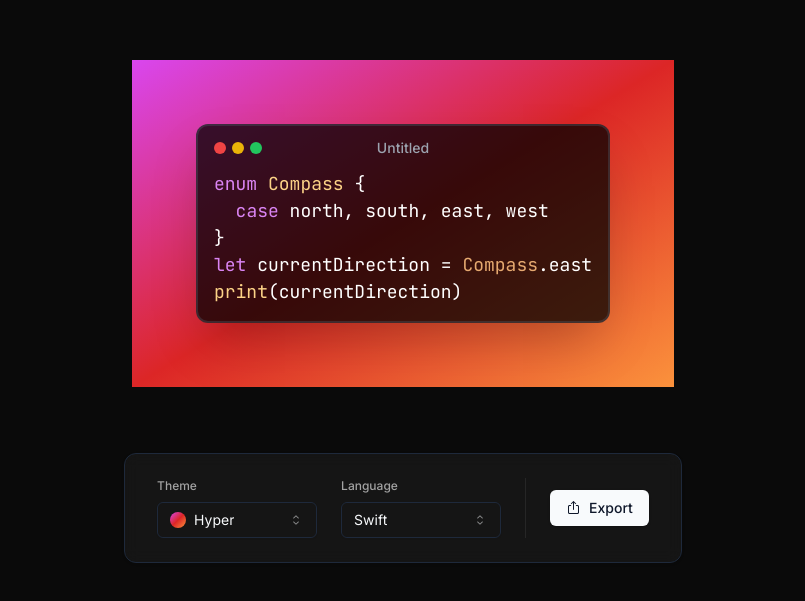
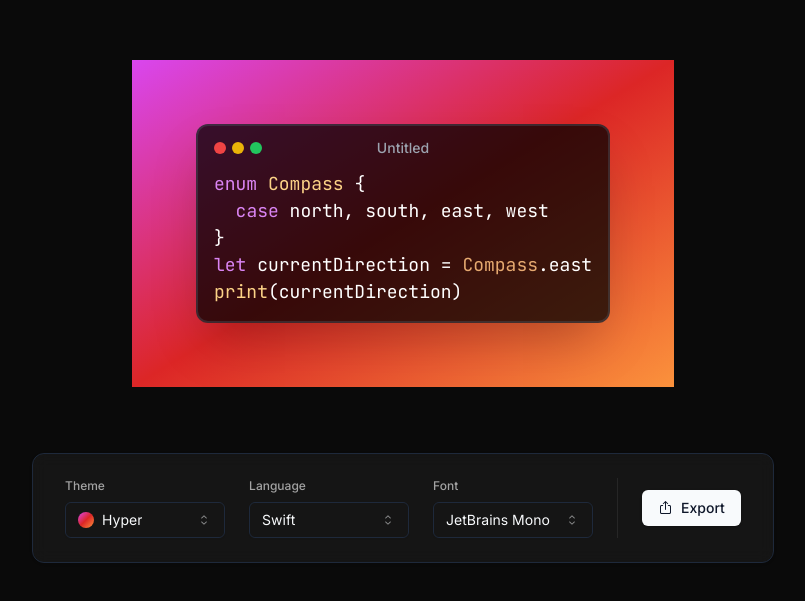
Before and after one commit to R1shabh-Gupta/ShareSnippet, a Next.js app: page / in a window 1280 px wide. Shown: the part 173-774 px from the top of the page, without its empty margins (237-1042 px from the left). Built offline with nearby package versions, Linux system fonts and the light colour scheme.

Commit message:
feat: Added font selection button

```diff
--- a/src/app/page.tsx
+++ b/src/app/page.tsx
@@ -2,6 +2,7 @@
 
 import CodeEditor from "@/components/CodeEditor";
 import ExportOptions from "@/components/controls/ExportOptions";
+import FontSelect from "@/components/controls/FontSelect";
 import LanguageSelect from "@/components/controls/LanguageSelect";
 import ThemeSelect from "@/components/controls/ThemeSelect";
 import { Card, CardContent } from "@/components/ui/card";
@@ -49,6 +50,7 @@
         <CardContent className="flex flex-wrap gap-6 p-0">
           <ThemeSelect />
           <LanguageSelect />
+          <FontSelect />
           <div className="w-px bg-neutral-800" />
           <div className="place-self-center">
             <ExportOptions targetRef={editorRef} />
--- /dev/null
+++ b/src/components/controls/FontSelect.tsx
@@ -0,0 +1,38 @@
+import { fonts } from "@/constant/options";
+import useStore from "@/lib/store";
+import {
+  Select,
+  SelectContent,
+  SelectItem,
+  SelectTrigger,
+  SelectValue,
+} from "../ui/select";
+
+const FontSelect = () => {
+  const fontStyle = useStore((state) => state.fontStyle);
+
+  return (
+    <div>
+      <label className="block mb-2 text-xs font-medium text-neutral-400">
+        Font
+      </label>
+      <Select
+        value={fontStyle}
+        onValueChange={(fontStyle) => useStore.setState({ fontStyle })}
+      >
+        <SelectTrigger className="w-40">
+          <SelectValue placeholder="Select Font" />
+        </SelectTrigger>
+        <SelectContent className="dark max-h-[500px]">
+          {Object.entries(fonts).map(([id, font]) => (
+            <SelectItem key={id} value={id}>
+              {font.name}
+            </SelectItem>
+          ))}
+        </SelectContent>
+      </Select>
+    </div>
+  );
+};
+
+export default FontSelect;
```
